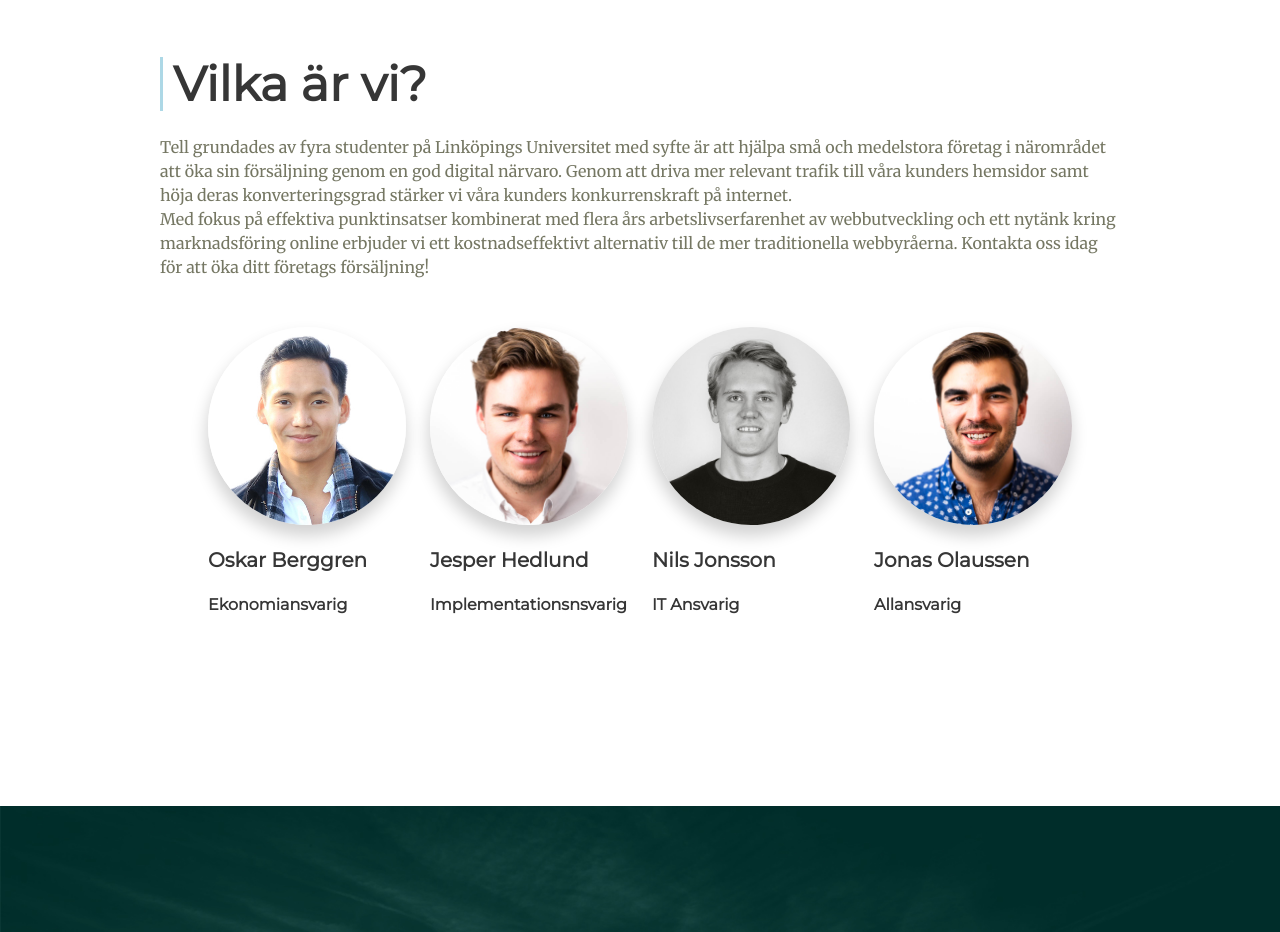
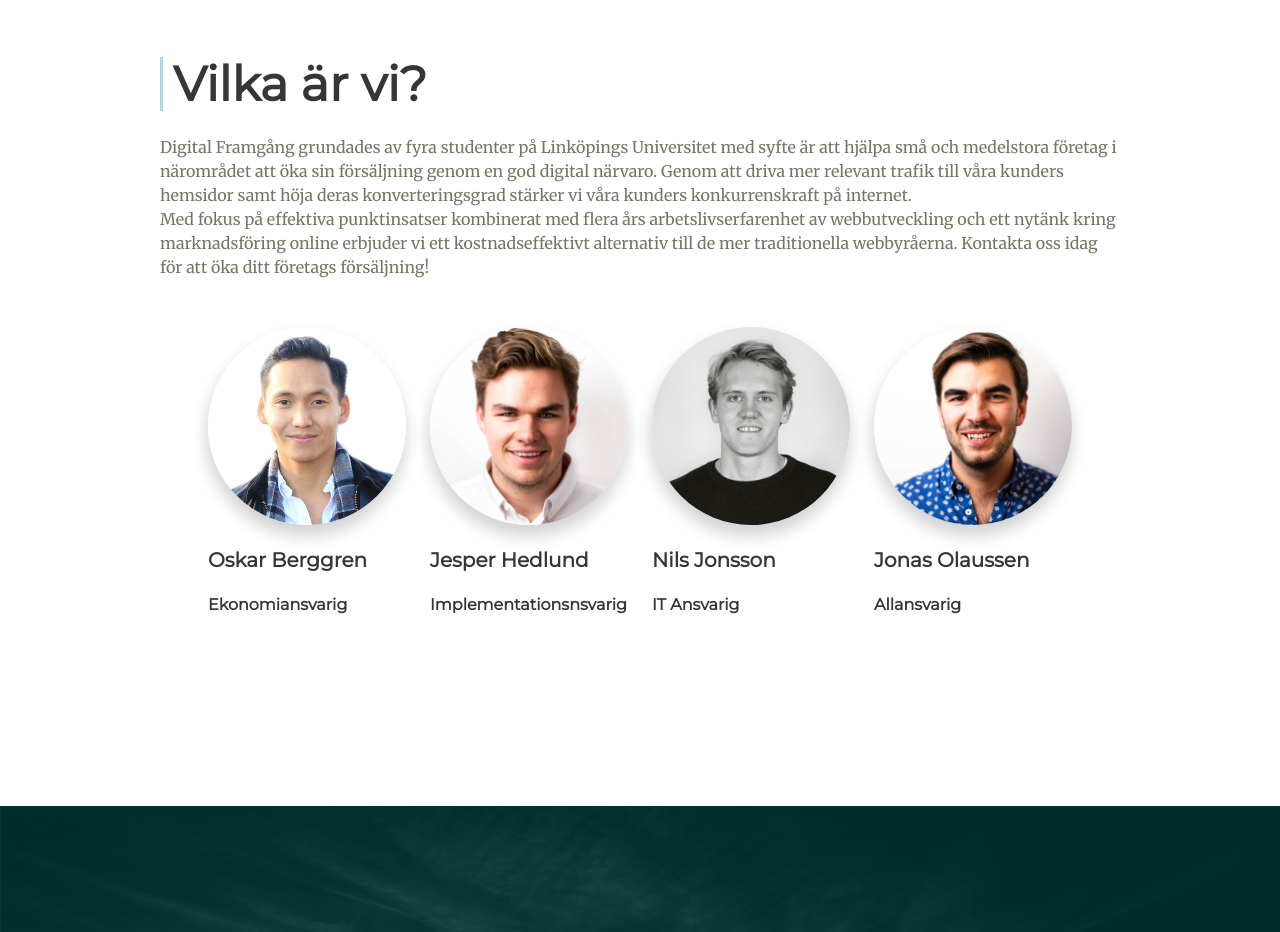
Before and after one commit to codebyjonas/digitalframgang.com, a React (Create React App) app: page / in a window 1280 px wide. Shown: the part 2780-3712 px from the top of the page. Built offline with nearby package versions, Linux system fonts and the light colour scheme.

Commit message:
added digitail framgång

```diff
--- a/src/components/AboutUs.js
+++ b/src/components/AboutUs.js
@@ -28,12 +28,12 @@
         <div className='container'>
             <h2 className='title is-1 has-blue-sidebar'>Vilka är vi?</h2>
             <p>
-                Tell grundades av fyra studenter på Linköpings Universitet med
-                syfte är att hjälpa små och medelstora företag i närområdet att
-                öka sin försäljning genom en god digital närvaro. Genom att
-                driva mer relevant trafik till våra kunders hemsidor samt höja
-                deras konverteringsgrad stärker vi våra kunders konkurrenskraft
-                på internet.
+                Digital Framgång grundades av fyra studenter på Linköpings
+                Universitet med syfte är att hjälpa små och medelstora företag i
+                närområdet att öka sin försäljning genom en god digital närvaro.
+                Genom att driva mer relevant trafik till våra kunders hemsidor
+                samt höja deras konverteringsgrad stärker vi våra kunders
+                konkurrenskraft på internet.
             </p>
             <p></p>
             <p>
```
